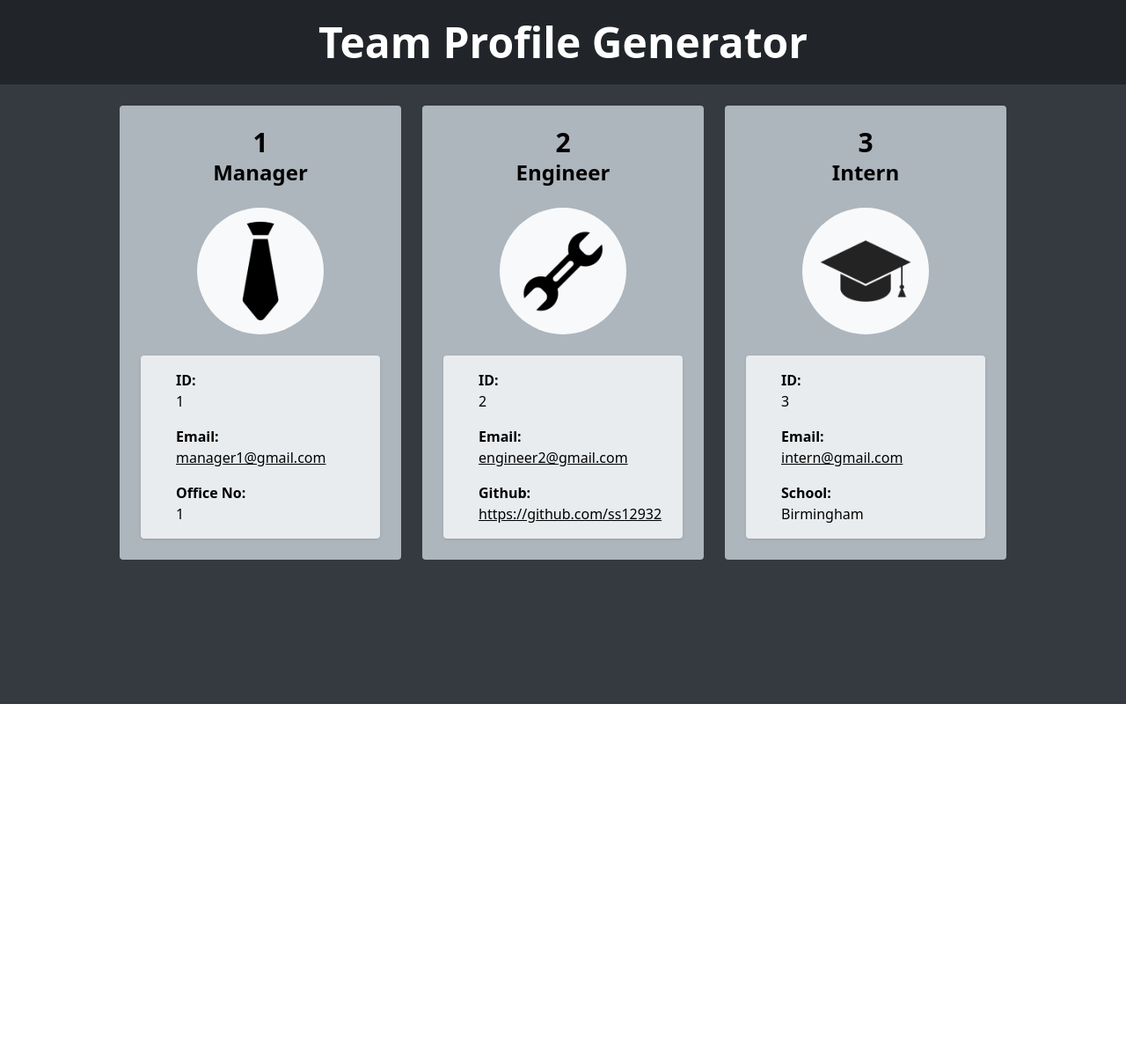
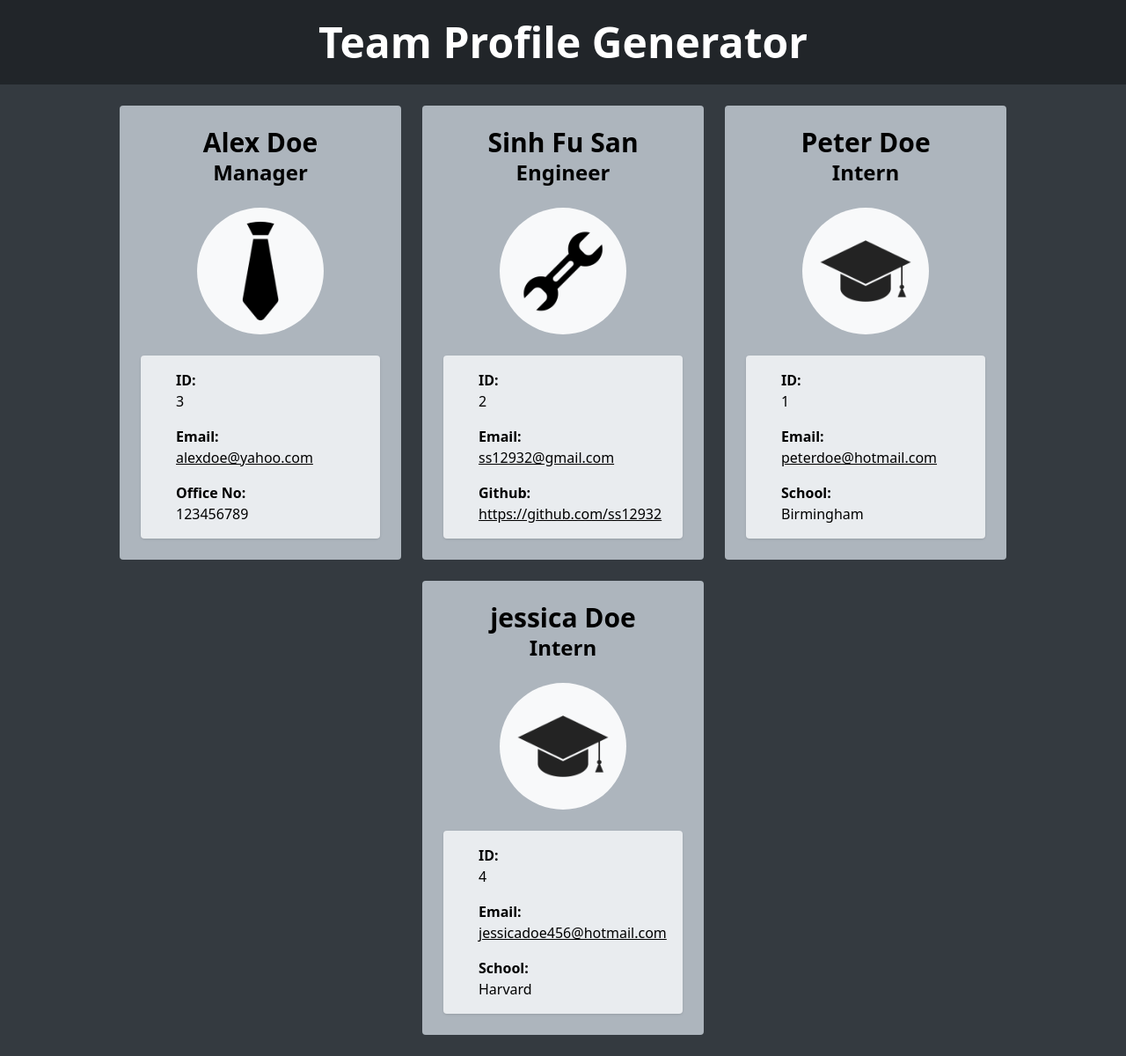
Before and after one commit to ss12932/team-profile-generator, a website: page public/index.html in a window 1280 px wide. Shown: the whole page at 88% size. Before the commit the page ends 800 px from the top, so only its background shows below. Drawn offline with Linux system fonts and the light colour scheme.

```diff
--- a/public/index.html
+++ b/public/index.html
@@ -26,7 +26,7 @@
     class="w-80 flex p-6 flex-col items-center bg-cadet-blue-crayola space-y-6 rounded"
   >
     <div class="flex flex-col items-center">
-      <h2 class="font-bold text-3xl">1</h2>
+      <h2 class="font-bold text-3xl">Alex Doe</h2>
       <h3 class="font-bold text-2xl">Manager</h3>
     </div>
     <div>
@@ -40,24 +40,24 @@
     <div class="bg-cultured-2 p-4 px-10 rounded space-y-4 shadow w-full">
       <div>
         <div class="font-bold">ID:</div>
-        <div>1</div>
+        <div>3</div>
       </div>
       <div>
         <div>
           <div class="font-bold">Email:</div>
-          <div><a class="underline" href="mailto:manager1@gmail.com">manager1@gmail.com</a></div>
+          <div><a class="underline" href="mailto:alexdoe@yahoo.com" target="_blank">alexdoe@yahoo.com</a></div>
         </div>
       </div>
       <div>
         <div class="font-bold">Office No:</div>
-        <div>1</div>
+        <div>123456789</div>
       </div>
     </div>
   </div><div
     class="w-80 flex p-6 flex-col items-center bg-cadet-blue-crayola space-y-6 rounded"
   >
     <div class="flex flex-col items-center">
-      <h2 class="font-bold text-3xl">2</h2>
+      <h2 class="font-bold text-3xl">Sinh Fu San</h2>
       <h3 class="font-bold text-2xl">Engineer</h3>
     </div>
     <div>
@@ -76,7 +76,7 @@
       <div>
         <div>
           <div class="font-bold">Email:</div>
-          <div><a class="underline" href="mailto:engineer2@gmail.com">engineer2@gmail.com</a></div>
+          <div><a class="underline" href="mailto:ss12932@gmail.com" target="_blank">ss12932@gmail.com</a></div>
         </div>
       </div>
       <div>
@@ -89,7 +89,7 @@
     class="w-80 flex p-6 flex-col items-center bg-cadet-blue-crayola space-y-6 rounded"
   >
     <div class="flex flex-col items-center">
-      <h2 class="font-bold text-3xl">3</h2>
+      <h2 class="font-bold text-3xl">Peter Doe</h2>
       <h3 class="font-bold text-2xl">Intern</h3>
     </div>
     <div>
@@ -103,17 +103,48 @@
     <div class="bg-cultured-2 p-4 px-10 rounded space-y-4 shadow w-full">
       <div>
         <div class="font-bold">ID:</div>
-        <div>3</div>
+        <div>1</div>
       </div>
       <div>
         <div>
           <div class="font-bold">Email:</div>
-          <div><a class="underline" href="mailto:intern@gmail.com">intern@gmail.com</a></div>
+          <div><a class="underline" href="mailto:peterdoe@hotmail.com" target="_blank">peterdoe@hotmail.com</a></div>
         </div>
       </div>
       <div>
         <div class="font-bold">School:</div>
         <div>Birmingham</div>
+      </div>
+    </div>
+  </div><div
+    class="w-80 flex p-6 flex-col items-center bg-cadet-blue-crayola space-y-6 rounded"
+  >
+    <div class="flex flex-col items-center">
+      <h2 class="font-bold text-3xl">jessica Doe</h2>
+      <h3 class="font-bold text-2xl">Intern</h3>
+    </div>
+    <div>
+      <img
+        class="h-36 w-36 rounded-full bg-cultured p-4"
+        src="./assets/img/intern.jpg"
+        alt=""
+      />
+    </div>
+    <!-- card info section -->
+    <div class="bg-cultured-2 p-4 px-10 rounded space-y-4 shadow w-full">
+      <div>
+        <div class="font-bold">ID:</div>
+        <div>4</div>
+      </div>
+      <div>
+        <div>
+          <div class="font-bold">Email:</div>
+          <div><a class="underline" href="mailto:jessicadoe456@hotmail.com" target="_blank">jessicadoe456@hotmail.com</a></div>
+        </div>
+      </div>
+      <div>
+        <div class="font-bold">School:</div>
+        <div>Harvard</div>
       </div>
     </div>
   </div>
```
